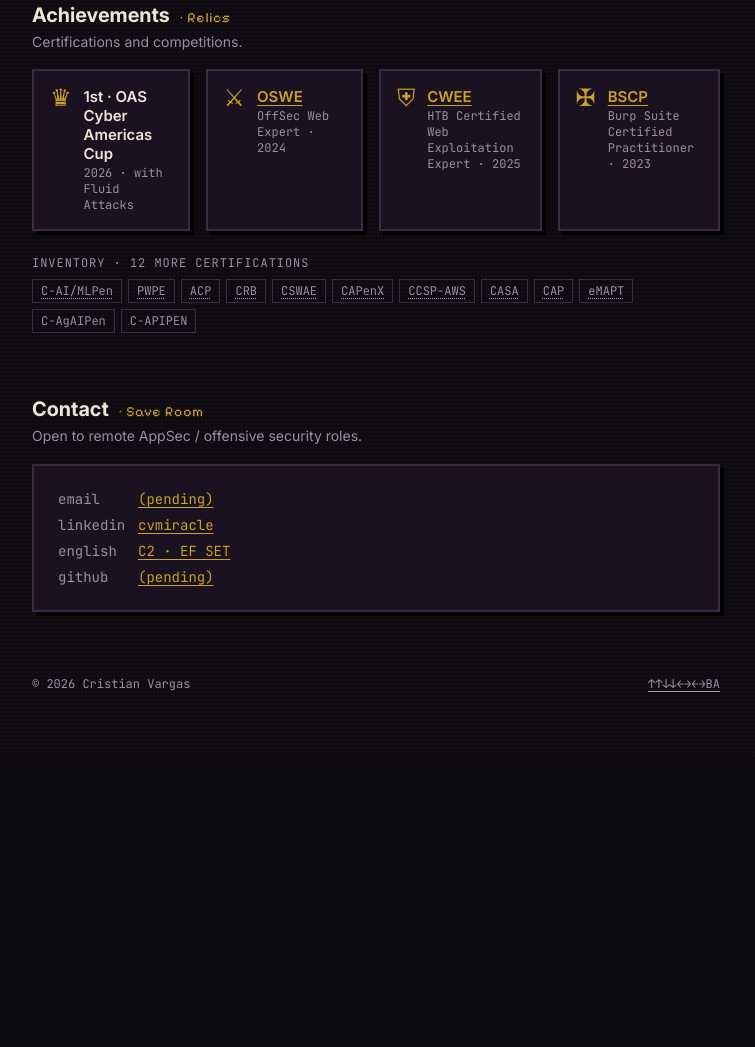
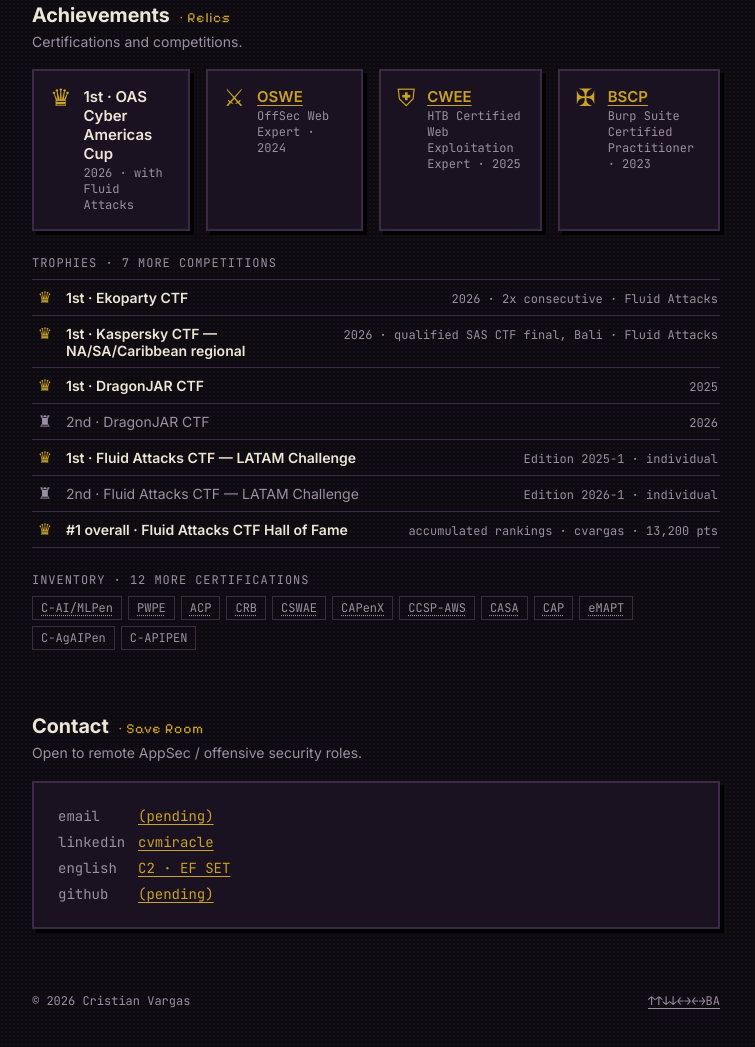
Before and after one commit to tachote/cvargas-portfolio, an Astro site: page / in a window 1280 px wide. Shown: the part 910-1957 px from the top of the page, without its empty margins (264-1019 px from the left). Before the commit the page ends 1666 px from the top, so only its background shows below. Built offline with nearby package versions, Linux system fonts and the light colour scheme; Astro itself is replaced by a stand-in of ours.

Commit message:
Trophies list for CTF achievements

```diff
--- a/src/data/achievements.json
+++ b/src/data/achievements.json
@@ -5,5 +5,54 @@
     "detail": "2026 · with Fluid Attacks",
     "tier": "top",
     "linkedin_honors": false
+  },
+  {
+    "ico": "♛",
+    "title": "1st · Ekoparty CTF",
+    "detail": "2026 · 2x consecutive · Fluid Attacks",
+    "tier": "top",
+    "linkedin_honors": false
+  },
+  {
+    "ico": "♛",
+    "title": "1st · Kaspersky CTF — NA/SA/Caribbean regional",
+    "detail": "2026 · qualified SAS CTF final, Bali · Fluid Attacks",
+    "tier": "top",
+    "linkedin_honors": false
+  },
+  {
+    "ico": "♛",
+    "title": "1st · DragonJAR CTF",
+    "detail": "2025",
+    "tier": "top",
+    "linkedin_honors": false
+  },
+  {
+    "ico": "♜",
+    "title": "2nd · DragonJAR CTF",
+    "detail": "2026",
+    "tier": "other",
+    "linkedin_honors": false
+  },
+  {
+    "ico": "♛",
+    "title": "1st · Fluid Attacks CTF — LATAM Challenge",
+    "detail": "Edition 2025-1 · individual",
+    "tier": "top",
+    "linkedin_honors": false
+  },
+  {
+    "ico": "♜",
+    "title": "2nd · Fluid Attacks CTF — LATAM Challenge",
+    "detail": "Edition 2026-1 · individual",
+    "tier": "other",
+    "linkedin_honors": false
+  },
+  {
+    "ico": "♛",
+    "title": "#1 overall · Fluid Attacks CTF Hall of Fame",
+    "detail": "accumulated rankings · cvargas · 13,200 pts",
+    "tier": "top",
+    "source": "fluidattacks.com/ctf"
   }
 ]
--- a/src/fx.css
+++ b/src/fx.css
@@ -57,3 +57,10 @@
 .inv a{color:inherit;text-decoration:underline dotted;text-underline-offset:3px}
 .inv a:hover{color:var(--accent)}
 @media (min-width:760px){.relics{grid-template-columns:repeat(4,1fr)}}@media (max-width:759px){.relics{grid-template-columns:1fr 1fr}}
+.troph{list-style:none;margin:0;padding:0;border-top:1px solid var(--border)}
+.troph li{display:grid;grid-template-columns:22px minmax(0,1fr) auto;gap:10px;align-items:baseline;padding:8px 2px;border-bottom:1px solid var(--border)}
+.troph .ico{font:16px var(--pixel);color:var(--accent);text-align:center}
+.troph b{font:600 14px var(--font)}
+.troph .d{font:12px var(--mono);color:var(--muted);text-align:right}
+.troph li.lo b,.troph li.lo .ico{color:var(--muted);font-weight:400}
+@media (max-width:600px){.troph li{grid-template-columns:22px 1fr}.troph .d{grid-column:2;text-align:left}}
--- a/src/pages/index.astro
+++ b/src/pages/index.astro
@@ -64,13 +64,19 @@
   <h2>Achievements <span class="amb">· Relics</span></h2>
   <p class="sub">Certifications and competitions.</p>
   <div class="relics">
-    {ach.map(a => (
+    {ach.slice(0, 1).map(a => (
       <div class="frame relic"><div class="ico">{a.ico}</div><div><h3>{a.title}</h3><p>{a.detail}</p></div></div>
     ))}
     {topC.map((c) => (
       <div class="frame relic"><div class="ico">{ICO[c.name] ?? '✦'}</div><div><h3>{c.verify_url ? <a href={c.verify_url}>{c.name}</a> : c.name}</h3><p>{c.full.replace(/\s*\([^)]*\)$/, '')}{c.year ? ` · ${c.year}` : ''}</p></div></div>
     ))}
   </div>
+  <p class="inv-h">Trophies · {ach.length - 1} more competitions</p>
+  <ul class="troph">
+    {ach.slice(1).map((a) => (
+      <li class={a.tier === 'top' ? '' : 'lo'}><span class="ico">{a.ico}</span><b>{a.title}</b><span class="d">{a.detail}</span></li>
+    ))}
+  </ul>
   <p class="inv-h">Inventory · {inv.length} more certifications</p>
   <ul class="inv">
     {inv.map((c) => (
```
